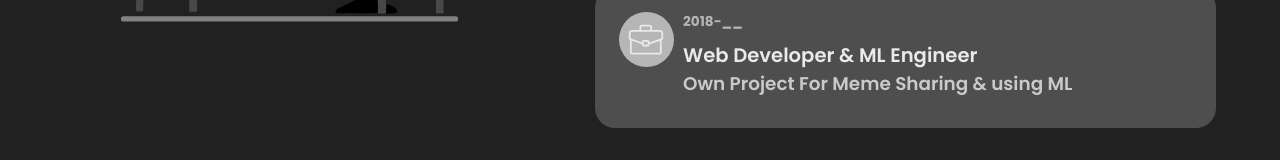
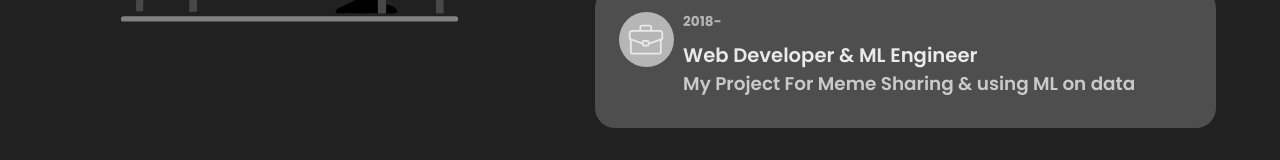
Before and after one commit to achbj/achbj.github.io, a React (Create React App) app: page / in a window 1280 px wide. Shown: the part 3369-3529 px from the top of the page. Built offline with nearby package versions, Linux system fonts and the light colour scheme; a web font is replaced by a local one.

Commit message:
experience

```diff
--- a/src/data/experienceData.js
+++ b/src/data/experienceData.js
@@ -4,7 +4,7 @@ export const experienceData = [
     company: "Intern",
     jobtitle: "ML Engineer",
     startYear: "2022",
-    endYear: "--",
+    endYear: "",
   },
   {
     id: 2,
@@ -15,9 +15,9 @@ export const experienceData = [
   },
   {
     id: 3,
-    company: "Own Project For Meme Sharing & using ML",
+    company: "My Project For Meme Sharing & using ML on data",
     jobtitle: "Web Developer & ML Engineer",
     startYear: "2018",
-    endYear: "__",
+    endYear: "",
   },
 ];
```
